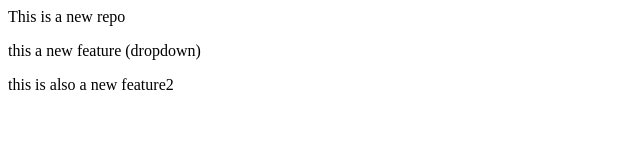
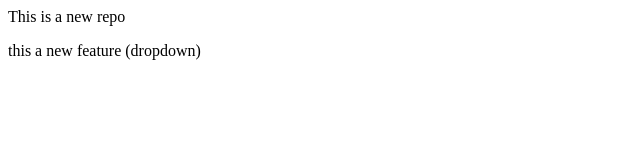
Before and after one commit to harsh-chauhaann/localRepo, a plain HTML site: page index.html in a window 1280 px wide. Shown: the whole page, without its empty margins (0-640 px from the left). Drawn offline with Linux system fonts and the light colour scheme.

```diff
--- a/index.html
+++ b/index.html
@@ -1,6 +1,4 @@
 <P>
     This is a new repo
 </P>
-
 <p>this a new feature (dropdown)</p>
-<p>this is also a new feature2</p>
```
